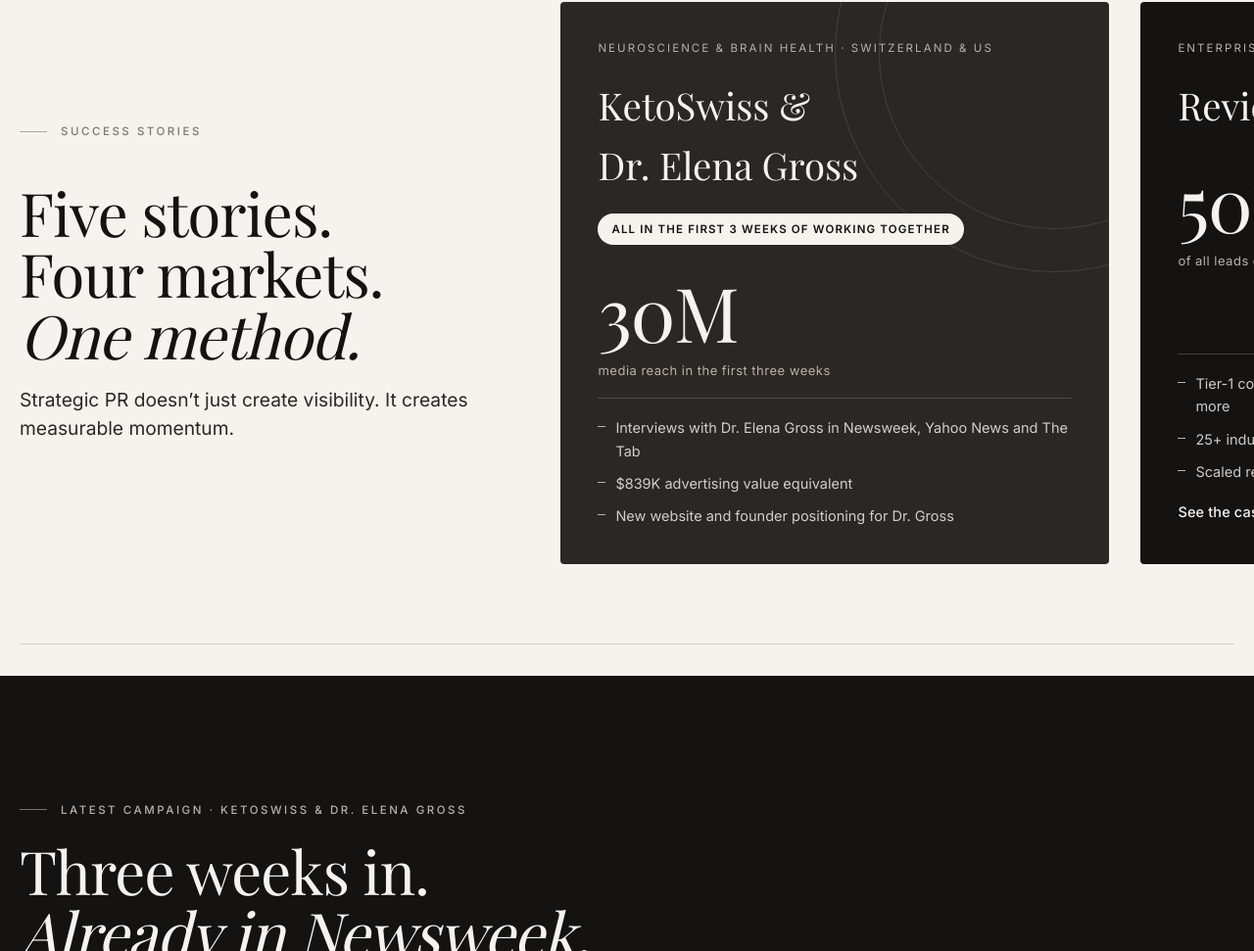
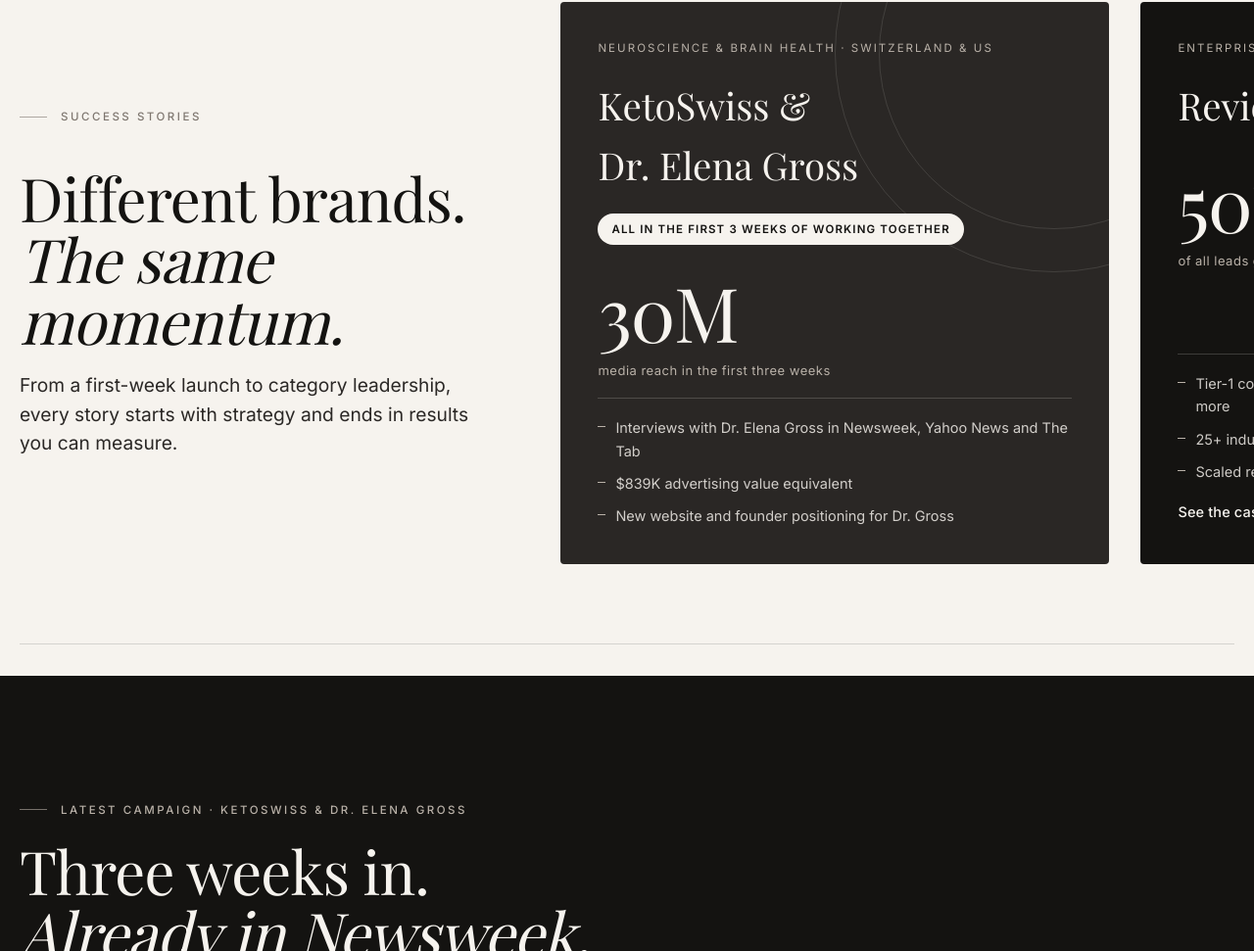
Before and after one commit to EchoPRIntel/echobrandcomms.com, a plain HTML site: page results.html in a window 1280 px wide. Shown: the part 1746-2717 px from the top of the page at 98% size. Drawn offline with nearby package versions, Linux system fonts and the light colour scheme; a web font is replaced by a local one.

Commit message:
Results: new success stories headline
Co-Authored-By: Claude Opus 5.5 <noreply@anthropic.com>
Claude-Session: https://claude.ai/code/session_012NjGm9AmdpG4zE512vWgmb

```diff
--- a/results.html
+++ b/results.html
@@ -66,8 +66,8 @@
     <div class="rail-track">
       <div class="rail-head">
         <p class="eyebrow">Success stories</p>
-        <h2 class="h2">Five stories. Four markets. <em class="it">One method.</em></h2>
-        <p class="lede">Strategic PR doesn’t just create visibility. It creates measurable momentum.</p>
+        <h2 class="h2">Different brands. <em class="it">The same momentum.</em></h2>
+        <p class="lede">From a first-week launch to category leadership, every story starts with strategy and ends in results you can measure.</p>
       </div>
       <article class="case case--alt">
         <span class="kicker">Neuroscience &amp; brain health · Switzerland &amp; US</span>
```
